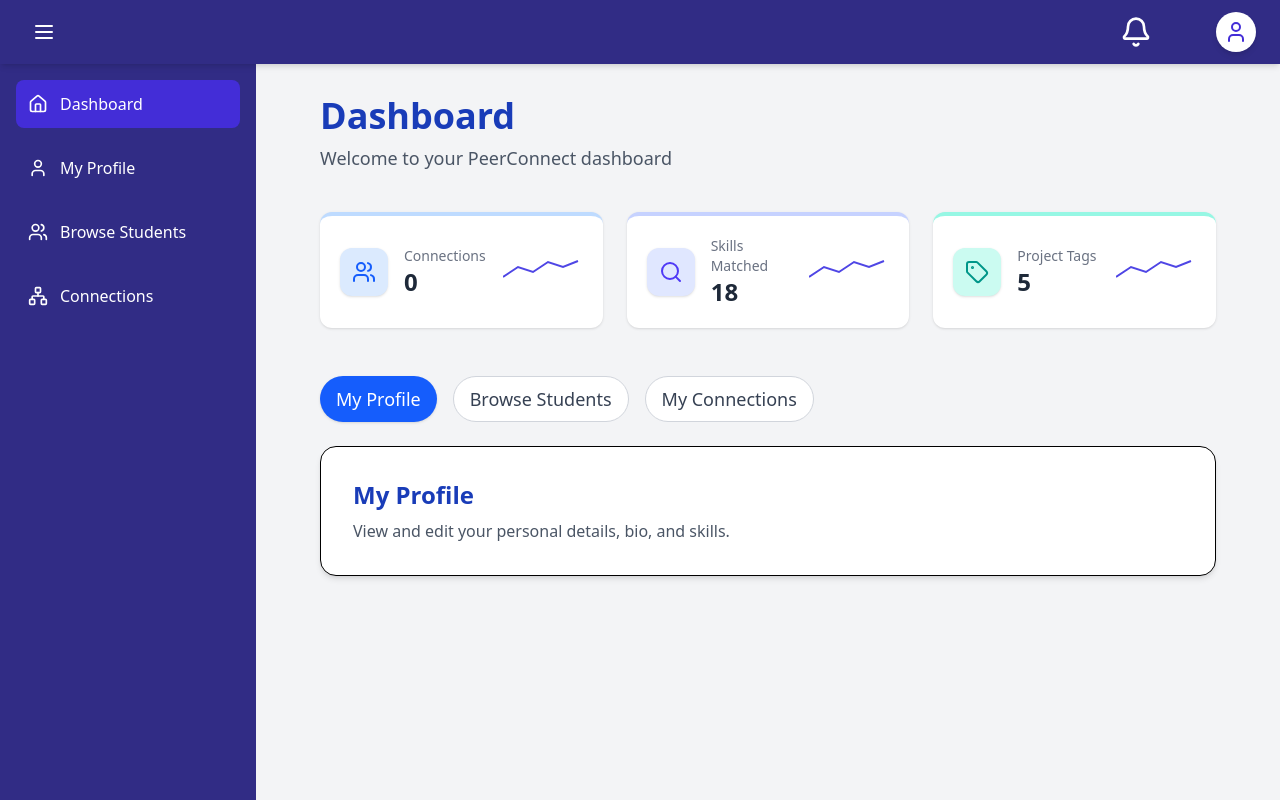
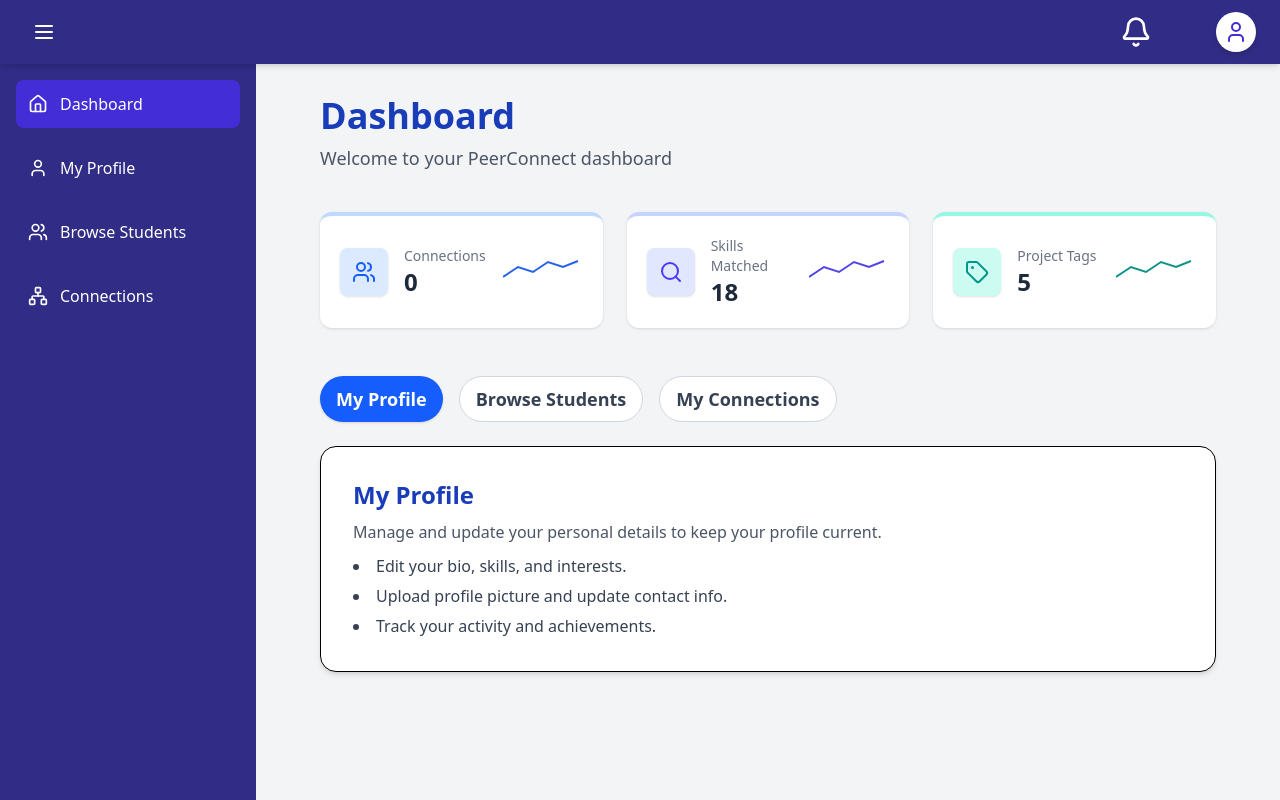
Before and after one commit to AbhayPrasadd/peerConnect, a React (Vite) app: page /auth in a window 1280 px wide. Both pictures are taken after typing "name@example.com", "Sample123" into the empty fields and a click on the button "Login". Built offline with nearby package versions, Linux system fonts and the light colour scheme.

Commit message:
dashboard ui improved

```diff
--- a/src/pages/Dashboard.jsx
+++ b/src/pages/Dashboard.jsx
@@ -1,4 +1,4 @@
-import React, { useState } from "react";
+import React, { useState, useEffect } from "react";
 import { useConnections } from "../context/ConnectionContext";
 import { Users, Search, Tag } from "lucide-react";
 import { motion, AnimatePresence } from "framer-motion";
@@ -7,29 +7,65 @@ const Dashboard = () => {
   const { connectedStudents } = useConnections();
   const [activeTab, setActiveTab] = useState("profile");
 
-  const stats = {
-    connections: connectedStudents.length,
-    skillsMatched: 18,
-    projectTags: 5,
-  };
+  // Random initial values for skillsMatched and projectTags
+  const [stats, setStats] = useState({
+    connections: 0,
+    skillsMatched: 18, // initial random value
+    projectTags: 5, // initial random value
+  });
+
+  // Update connections dynamically from context
+  useEffect(() => {
+    setStats((prev) => ({
+      ...prev,
+      connections: connectedStudents.length,
+    }));
+  }, [connectedStudents.length]);
 
   const tabContent = {
     profile: {
       title: "My Profile",
-      description: "View and edit your personal details, bio, and skills.",
+      description: (
+        <>
+          Manage and update your personal details to keep your profile current.
+          <ul className="list-disc list-inside mt-2 space-y-1 text-gray-700">
+            <li>Edit your bio, skills, and interests.</li>
+            <li>Upload profile picture and update contact info.</li>
+            <li>Track your activity and achievements.</li>
+          </ul>
+        </>
+      ),
     },
     browse: {
       title: "Browse Students",
-      description: "Search and explore students based on skills and interests.",
+      description: (
+        <>
+          Discover peers based on their skills and interests.
+          <ul className="list-disc list-inside mt-2 space-y-1 text-gray-700">
+            <li>Search by skill sets and project tags.</li>
+            <li>Filter students by year and department.</li>
+            <li>View detailed profiles and connect easily.</li>
+          </ul>
+        </>
+      ),
     },
     connections: {
       title: "My Connections",
-      description: "Manage your network and see mutual interests.",
+      description: (
+        <>
+          Manage your network and explore shared interests.
+          <ul className="list-disc list-inside mt-2 space-y-1 text-gray-700">
+            <li>View your current connections and their profiles.</li>
+            <li>Send messages to stay in touch.</li>
+            <li>Remove connections as needed.</li>
+          </ul>
+        </>
+      ),
     },
   };
 
   return (
-    <div className=" sm:px-6 md:px-10 py-8   font-sans">
+    <div className="sm:px-6 md:px-10 py-8 font-sans">
       {/* Header */}
       <header className="mb-10">
         <h1 className="text-4xl font-bold text-blue-800 mb-2">Dashboard</h1>
@@ -50,7 +86,7 @@ const Dashboard = () => {
             <button
               key={tab}
               onClick={() => setActiveTab(tab)}
-              className={`px-4 py-2 rounded-full transition ${
+              className={`px-4 py-2 rounded-full transition font-semibold ${
                 activeTab === tab
                   ? "bg-blue-600 text-white shadow"
                   : "bg-white text-gray-700 border border-gray-300 hover:bg-blue-50"
@@ -73,7 +109,7 @@ const Dashboard = () => {
             transition={{ duration: 0.4 }}
           >
             <h2 className="text-2xl font-semibold text-blue-800 mb-2">{tabContent[activeTab].title}</h2>
-            <p className="text-gray-600">{tabContent[activeTab].description}</p>
+            <div className="text-gray-600 leading-relaxed">{tabContent[activeTab].description}</div>
           </motion.div>
         </AnimatePresence>
       </main>
@@ -87,27 +123,29 @@ const StatCard = ({ icon, label, value, color }) => {
       bg: "bg-blue-100",
       text: "text-blue-600",
       border: "border-blue-200",
+      iconStroke: "#2563eb",
     },
     indigo: {
       bg: "bg-indigo-100",
       text: "text-indigo-600",
       border: "border-indigo-200",
+      iconStroke: "#4f46e5",
     },
     teal: {
       bg: "bg-teal-100",
       text: "text-teal-600",
       border: "border-teal-200",
+      iconStroke: "#0d9488",
     },
   };
 
   const colors = colorMap[color];
 
-  // Example dummy sparkline graph (can be dynamic later)
   const Sparkline = () => (
     <svg width="80" height="30" viewBox="0 0 80 30" fill="none">
       <polyline
         fill="none"
-        stroke="#4f46e5"
+        stroke={colors.iconStroke}
         strokeWidth="2"
         points="0,20 15,10 30,15 45,5 60,10 75,4"
       />
@@ -121,7 +159,7 @@ const StatCard = ({ icon, label, value, color }) => {
     >
       {/* Icon and Label */}
       <div className="flex items-center space-x-4">
-        <div className={`p-3 rounded-xl ${colors.bg} ${colors.text} shadow-sm`}>
+        <div className={`p-3 rounded-lg ${colors.bg} ${colors.text} shadow-sm`}>
           {React.cloneElement(icon, { className: "w-6 h-6" })}
         </div>
         <div>
@@ -138,5 +176,4 @@ const StatCard = ({ icon, label, value, color }) => {
   );
 };
 
-
 export default Dashboard;
```
